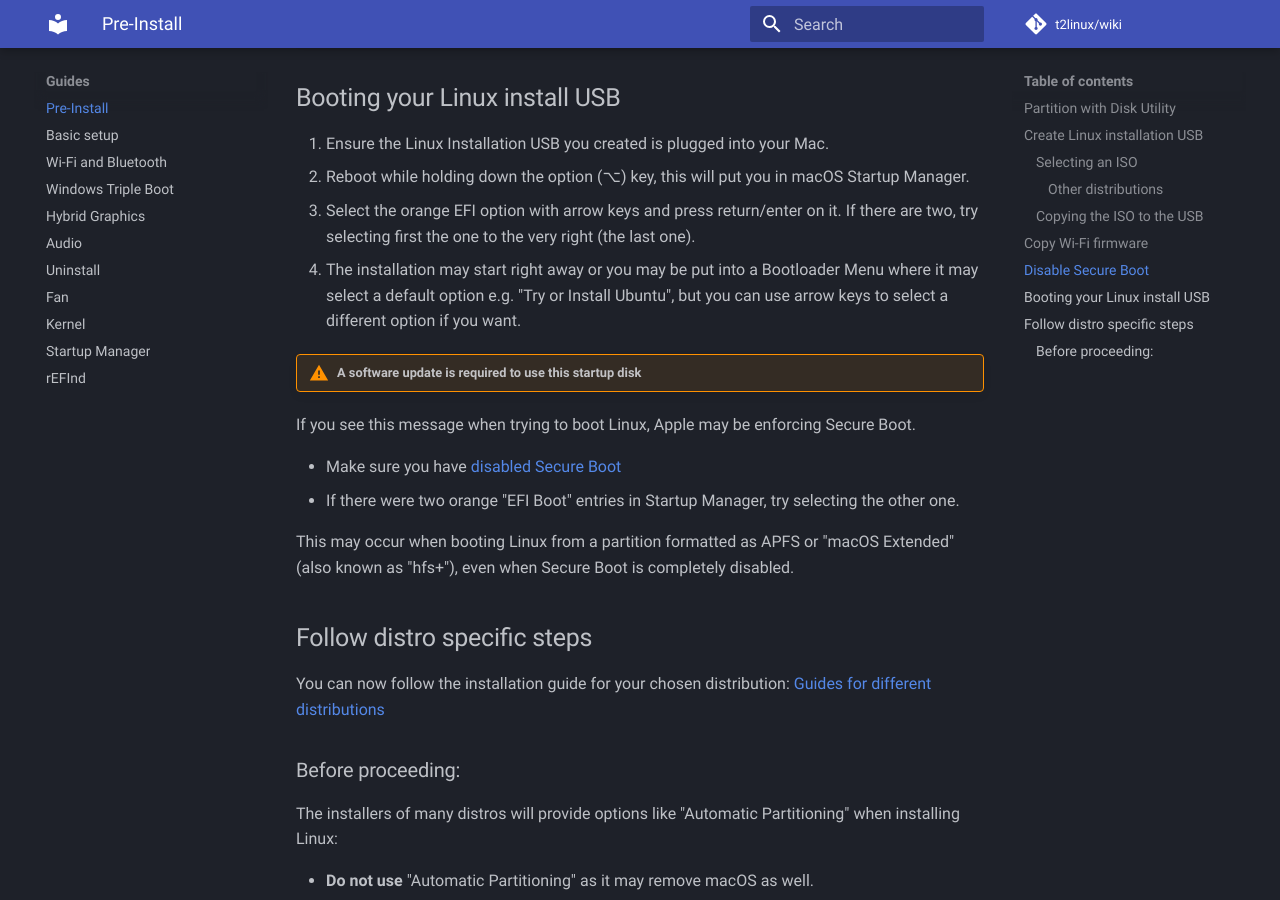
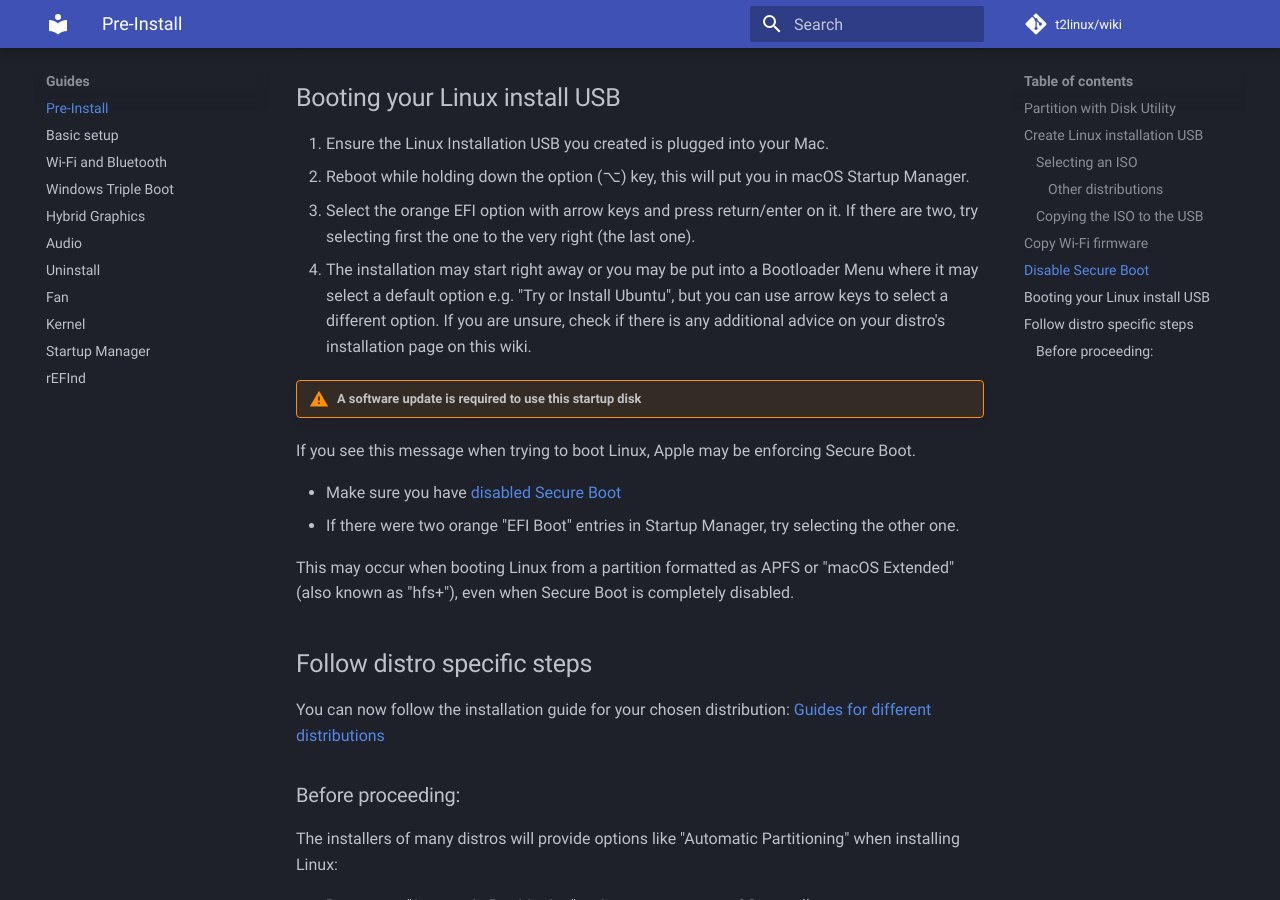
Before and after one commit to t2linux/wiki, an MkDocs documentation site: the page built from docs/guides/preinstall.md, in a window 1280 px wide and 900 px high, scrolled down 3310 px. Built offline with MkDocs 1.6.1 and Material for MkDocs 9.7.7, drawn with Linux system fonts in a browser that asks for light colours; comment, search, counter and statistics services are not loaded.

Commit message:
Reverted to check distro's installation page

```diff
--- a/docs/guides/preinstall.md
+++ b/docs/guides/preinstall.md
@@ -103,7 +103,7 @@ Now you are able to boot from a Linux install ISO.
 1. Ensure the Linux Installation USB you created is plugged into your Mac.
 2. Reboot while holding down the option (⌥) key, this will put you in macOS Startup Manager.
 3. Select the orange EFI option with arrow keys and press return/enter on it. If there are two, try selecting first the one to the very right (the last one).
-4. The installation may start right away or you may be put into a Bootloader Menu where it may select a default option e.g. "Try or Install Ubuntu", but you can use arrow keys to select a different option if you want.
+4. The installation may start right away or you may be put into a Bootloader Menu where it may select a default option e.g. "Try or Install Ubuntu", but you can use arrow keys to select a different option. If you are unsure, check if there is any additional advice on your distro's installation page on this wiki.
 
 !!! Warning "A software update is required to use this startup disk"
 If you see this message when trying to boot Linux, Apple may be enforcing Secure Boot.
```
